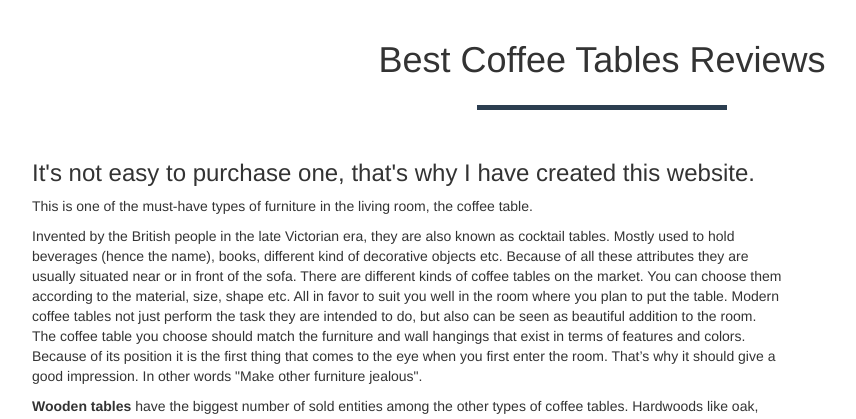
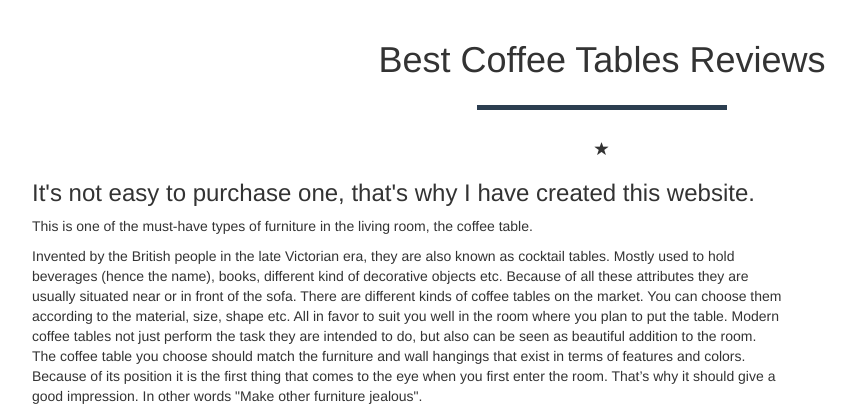
Before and after one commit to gamebak/blogcraft, a PHP site: page / in a window 1280 px wide. Shown: the part 65-484 px from the top of the page, without its empty margins (38-894 px from the left). Run offline with PHP 8.4, Linux system fonts and the light colour scheme; some libraries are stand-ins or nearby versions.

Commit message:
- star test

```diff
--- a/index.php
+++ b/index.php
@@ -46,7 +46,7 @@ $db->key('db', $filterKey, "<h1>Websites blocked in Pakistan</h1>
 <div class="row">
 <div class="col-lg-12 text-center">
   <h1>Best Coffee Tables Reviews</h1>
-  <hr class="star-primary">
+  <hr class="star-primary"> <span class="glyphicon glyphicon-star" aria-hidden="true"></span>
 </div>
 </div>
 <div class="row">
```
